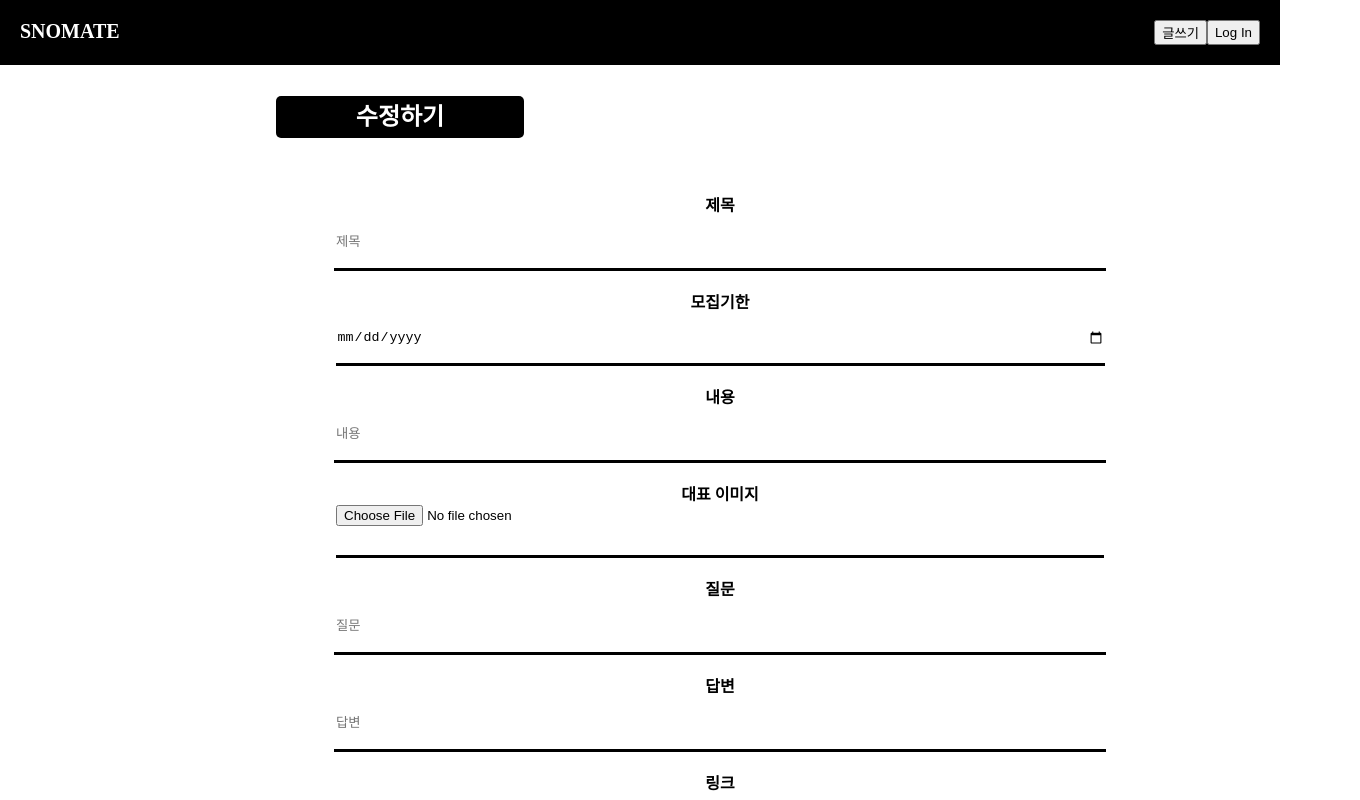
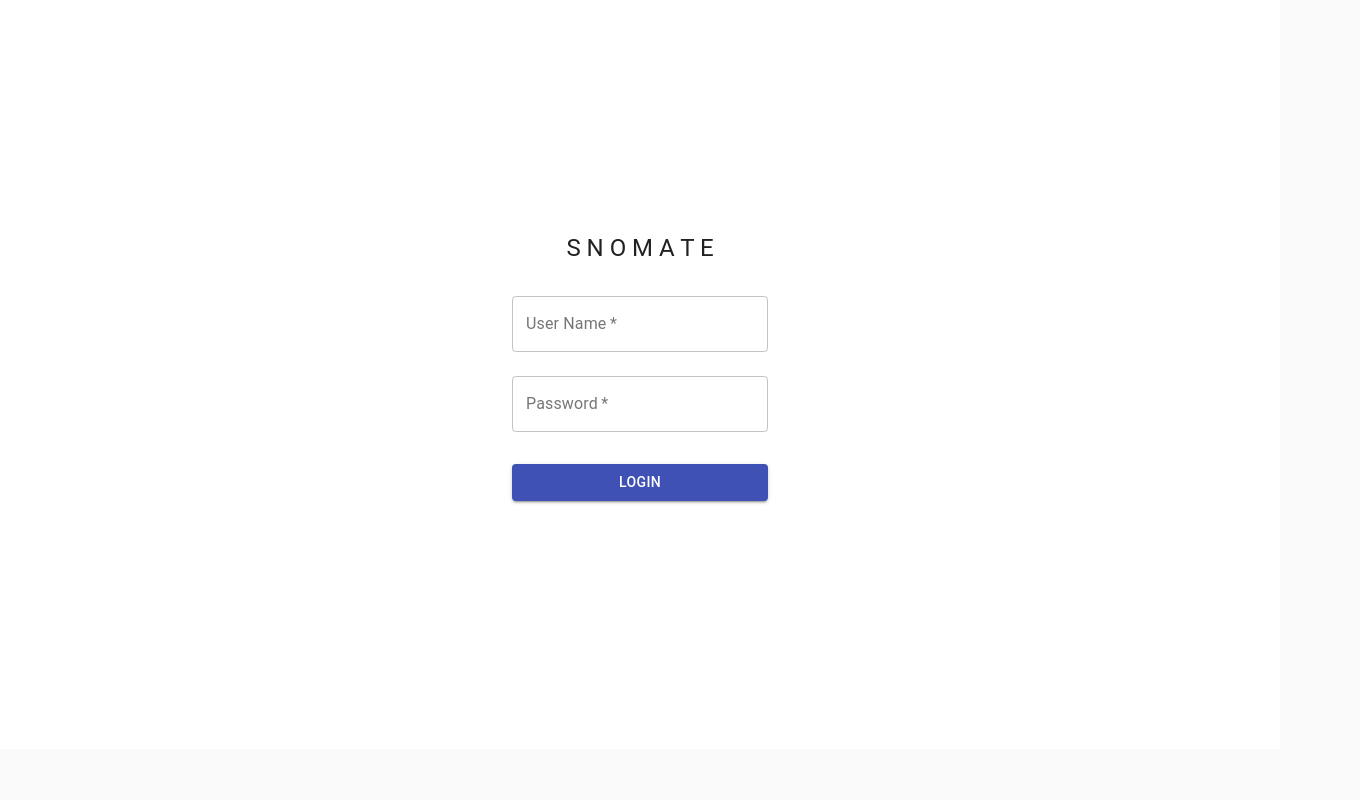
Before and after one commit to dev-yenya/snomate, a React (Create React App) app in the folder snomate/: page /update in a window 1280 px wide. Shown: the top 800 px of the page, 1360 px wide, since content can reach past the window. Built offline with nearby package versions, Linux system fonts and the light colour scheme.

Commit message:
로그인 병합

```diff
--- a/snomate/package.json
+++ b/snomate/package.json
@@ -13,6 +13,7 @@
     "react-router": "^5.2.0",
     "react-router-dom": "^5.2.0",
     "react-scripts": "4.0.3",
+    "sweetalert": "^2.1.2",
     "web-vitals": "^1.0.1"
   },
   "scripts": {
--- a/snomate/src/App.js
+++ b/snomate/src/App.js
@@ -1,20 +1,30 @@
 import './App.css';
-import {Route} from 'react-router-dom';
+import {BrowserRouter, Route, Switch} from 'react-router-dom';
 import Header from './components/Header'
 import Main from './components/Main/Main';
 import CreateProject from './components/Projects/CreateProject';
 import UpdateProject from './components/Projects/UpdateProject';
 import Footer from './components/Footer';
+import Login from './components/Auth/Login';
 
 function App() {
+  const token = localStorage.getItem('accessToken');
+
+  if(!token){
+    return <Login/>
+  }
 
   return (
-    <div className="App">
-        <Header/>
-        <Route exact path = "/" component={Main} />
-        <Route path="/create" component={CreateProject}/>
-        <Route path="/update" component={UpdateProject}/>
-        <Footer/>
+    <div className="wrapper">
+        <BrowserRouter>
+          <Header/>
+          <Switch>
+          <Route path="/create" component={CreateProject}/>
+          <Route path="/update" component={UpdateProject}/>
+          <Route path="/" component={Main}/>
+          </Switch>
+          <Footer/>
+        </BrowserRouter>
     </div>
   );
 }
--- a/snomate/src/components/Auth/login.js
+++ b/snomate/src/components/Auth/login.js
@@ -1 +1,109 @@
-//여기 주희님 작업 넣어주세요
+import React, { useState } from 'react';
+import Button from '@material-ui/core/Button';
+import CssBaseline from '@material-ui/core/CssBaseline';
+import TextField from '@material-ui/core/TextField';
+import Grid from '@material-ui/core/Grid';
+import Typography from '@material-ui/core/Typography';
+import { makeStyles } from '@material-ui/core/styles';
+import swal from 'sweetalert';
+
+const useStyles = makeStyles((theme) => ({
+  root: {
+    padding: theme.spacing(19, 60),
+    background: 'white'
+  },
+  paper: {
+    margin: theme.spacing(10, 4),
+    display: 'flex',
+    flexDirection: 'column',
+    alignItems: 'center',
+  },
+  form: {
+    width: '100%',
+    marginTop: theme.spacing(2),
+  },
+  submit: {
+    margin: theme.spacing(3, 0, 2),
+  },
+}));
+
+async function loginUser(credentials) {
+  return fetch('https://www.mecallapi.com/api/login', {
+    method: 'POST',
+    headers: {
+      'Content-Type': 'application/json'
+    },
+    body: JSON.stringify(credentials)
+  })
+    .then(data => data.json())
+ }
+
+export default function Signin() {
+  const classes = useStyles();
+  const [username, setUserName] = useState();
+  const [password, setPassword] = useState();
+
+  const handleSubmit = async e => {
+    e.preventDefault();
+    const response = await loginUser({
+      username,
+      password
+    });
+    if ('accessToken' in response) {
+      swal("Success", response.message, "success", {
+        buttons: false,
+        timer: 2000,
+      })
+      .then((value) => {
+        localStorage.setItem('accessToken', response['accessToken']);
+        localStorage.setItem('user', JSON.stringify(response['user']));
+        window.location.href = "/";
+      });
+    } else {
+      swal("Failed", response.message, "error");
+    }
+  }
+
+  return (
+    <Grid container className={classes.root}>
+      <CssBaseline />
+      <div className={classes.paper}>
+        <Typography component="h1" variant="h5">
+          S N O M A T E
+        </Typography>
+        <form className={classes.form} noValidate onSubmit={handleSubmit}>
+          <TextField
+            variant="outlined"
+            margin="normal"
+            required
+            fullWidth
+            id="email"
+            name="email"
+            label="User Name"
+            onChange={e => setUserName(e.target.value)}
+          />
+          <TextField
+            variant="outlined"
+            margin="normal"
+            required
+            fullWidth
+            id="password"
+            name="password"
+            label="Password"
+            type="password"
+            onChange={e => setPassword(e.target.value)}
+          />
+          <Button
+            type="submit"
+            fullWidth
+            variant="contained"
+            color="primary"
+            className={classes.submit}
+          >
+            Login
+          </Button>
+        </form>
+      </div>
+    </Grid>
+  );
+}
--- a/snomate/src/components/Header.js
+++ b/snomate/src/components/Header.js
@@ -1,25 +1,78 @@
-import React, { Component } from 'react';
+import React from 'react';
+import { makeStyles } from '@material-ui/core/styles';
+import AppBar from '@material-ui/core/AppBar';
+import Toolbar from '@material-ui/core/Toolbar';
+import Typography from '@material-ui/core/Typography';
+import IconButton from '@material-ui/core/IconButton';
+import MenuItem from '@material-ui/core/MenuItem';
+import Menu from '@material-ui/core/Menu';
 import style from "./Section.module.css";
 
-class MainHeader extends Component {
-    handleClickMain = (e) =>{
+const useStyles = makeStyles((theme) => ({
+  root: {
+    flexGrow: 1,
+  },
+  title: {
+    flexGrow: 1,
+  },
+  large: {
+    width: theme.spacing(20),
+    height: theme.spacing(20),
+  },
+}));
+
+export default function Profile() {
+  const classes = useStyles();
+  const [anchorEl, setAnchorEl] = React.useState(null);
+  const open = Boolean(anchorEl);
+
+  const handleMenu = (event) => {
+    setAnchorEl(event.currentTarget);
+  };
+
+  const handleClose = () => {
+    setAnchorEl(null);
+  };
+
+  const handleLogout = () => {
+    localStorage.removeItem("accessToken");
+    localStorage.removeItem("user");
+    window.location.href = "/";
+  };
+
+  const handleClickMain = (e) =>{
     window.location.href="/"
  }
 
-    handleClickCreate = (e) =>{
+ const handleClickCreate = (e) =>{
     window.location.href="/create"
 }
 
-    render() {
   return (
-            <div className="black-nav">
-                <div onClick={this.handleClickMain}>SNOMATE</div>
+    <div className={classes.root}>
+      <AppBar position="static">
+        <Toolbar>
+          <Typography onClick={handleClickMain} variant="h6" className={classes.title}>
+            Snomate
+          </Typography>
           <div className={style.spacer}></div>
-                <button onClick={this.handleClickCreate}>글쓰기</button>
-                <button>Log In</button>
+            <div>
+            <IconButton onClick={handleClickCreate} color="inherit">
+              write
+            </IconButton>
+            <IconButton onClick={handleMenu} color="inherit">
+              logout
+            </IconButton>
+            <Menu id="menu-appbar"
+              anchorEl={anchorEl}
+              open={open}
+              onClose={handleClose}
+            >
+              <MenuItem onClick={handleLogout}>Logout</MenuItem>
+            </Menu>
+          </div>
+        </Toolbar>
+      </AppBar>
     </div>
   );
 }
-}
-
-export default MainHeader;
--- a/snomate/src/components/Projects/CreateProject.js
+++ b/snomate/src/components/Projects/CreateProject.js
@@ -28,7 +28,6 @@ class CreateProject extends Component {
     render() {
         return (
             <div className={styles.text_align}>
-                <h2 className={styles.sub_title}><span className={styles.highlight}>글쓰기</span></h2>
                 <form className={styles.input_form} onSubmit={this.handleSubmit}>
                     <div>
                         <label className={styles.input_label}>제목</label><br/>
--- a/snomate/src/components/Projects/UpdateProject.js
+++ b/snomate/src/components/Projects/UpdateProject.js
@@ -31,7 +31,6 @@ class UpdateProject extends Component {
     render() {
         return (
             <div className={styles.text_align}>
-                <h2 className={styles.sub_title}><span className={styles.highlight}>수정하기</span></h2>
                 <form className={styles.input_form} onSubmit={this.handleSubmit}>
                     <div>
                         <label className={styles.input_label}>제목</label><br/>
--- a/snomate/src/components/Section.module.css
+++ b/snomate/src/components/Section.module.css
@@ -53,7 +53,7 @@
   }
 
 .spacer{
-    flex-grow:1;
+    flex-grow:13;
 }
 
 .button{
```
Also changed, not shown: 1 other file (tests, documents, lock files or other folders). Lines whose indentation alone changed are shown as unchanged.
